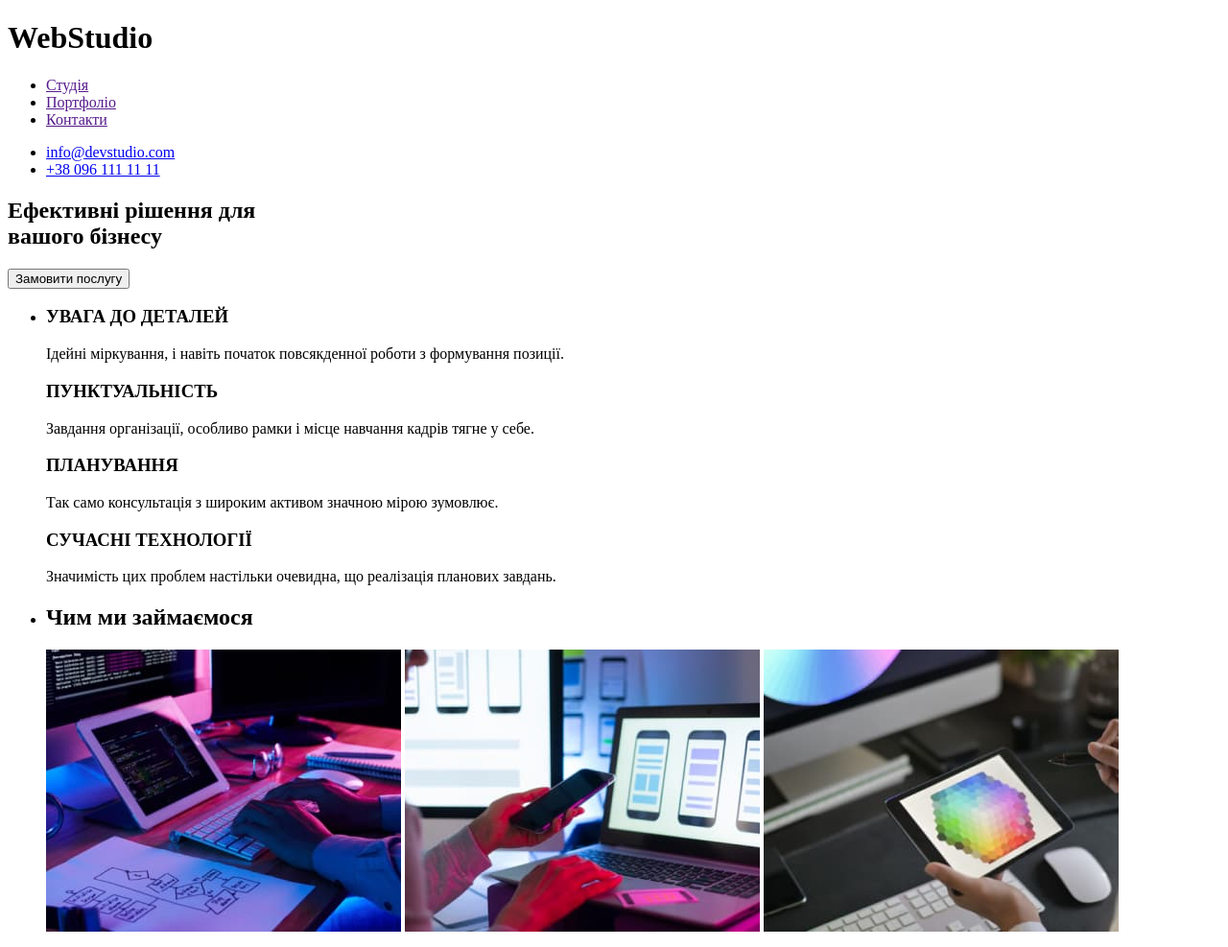
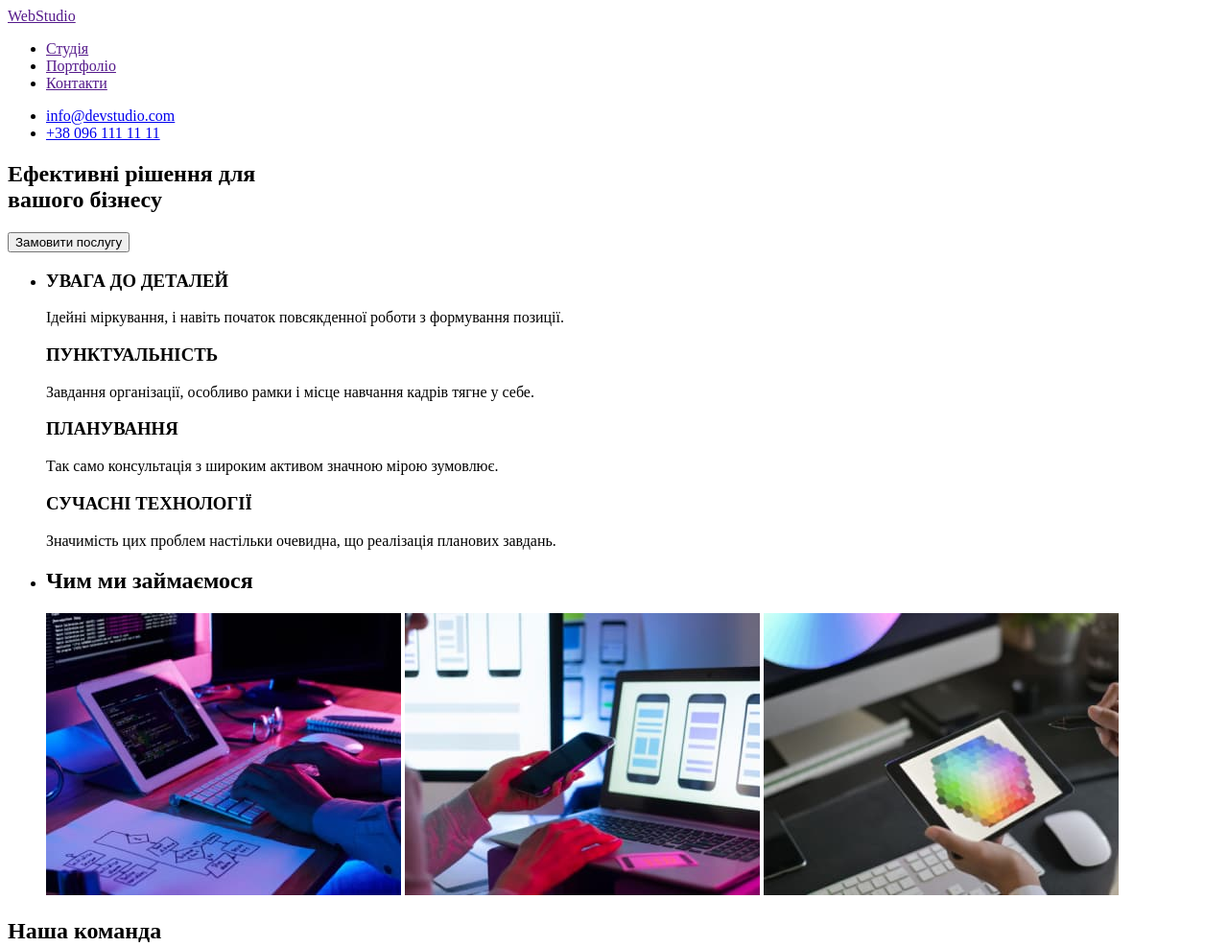
Before and after one commit to NikitaShvindt/goit-markup-hw-01, a plain HTML site: page index.html in a window 1280 px wide. Shown: the top 987 px of the page at 96% size. Drawn offline with Linux system fonts and the light colour scheme.

Commit message:
Update.html

```diff
--- a/index.html
+++ b/index.html
@@ -8,7 +8,7 @@
   </head>
   <body>
     <header>
-      <h1>WebStudio</h1>
+      <a href="">WebStudio</a>
 
       <nav>
         <ul>
@@ -25,7 +25,7 @@
     <main>
       <div>
         <section>
-          <h2>Ефективні рішення для <br />вашого бізнесу</h2>
+          <h1>Ефективні рішення для <br />вашого бізнесу</h1>
           <button type="button">Замовити послугу</button>
         </section>
 
@@ -108,7 +108,7 @@
       </div>
     </main>
     <footer>
-      <h2>WebStudio</h2>
+      <a href="">WebStudio</a>
       <address>
         <ul>
           <li>
```
